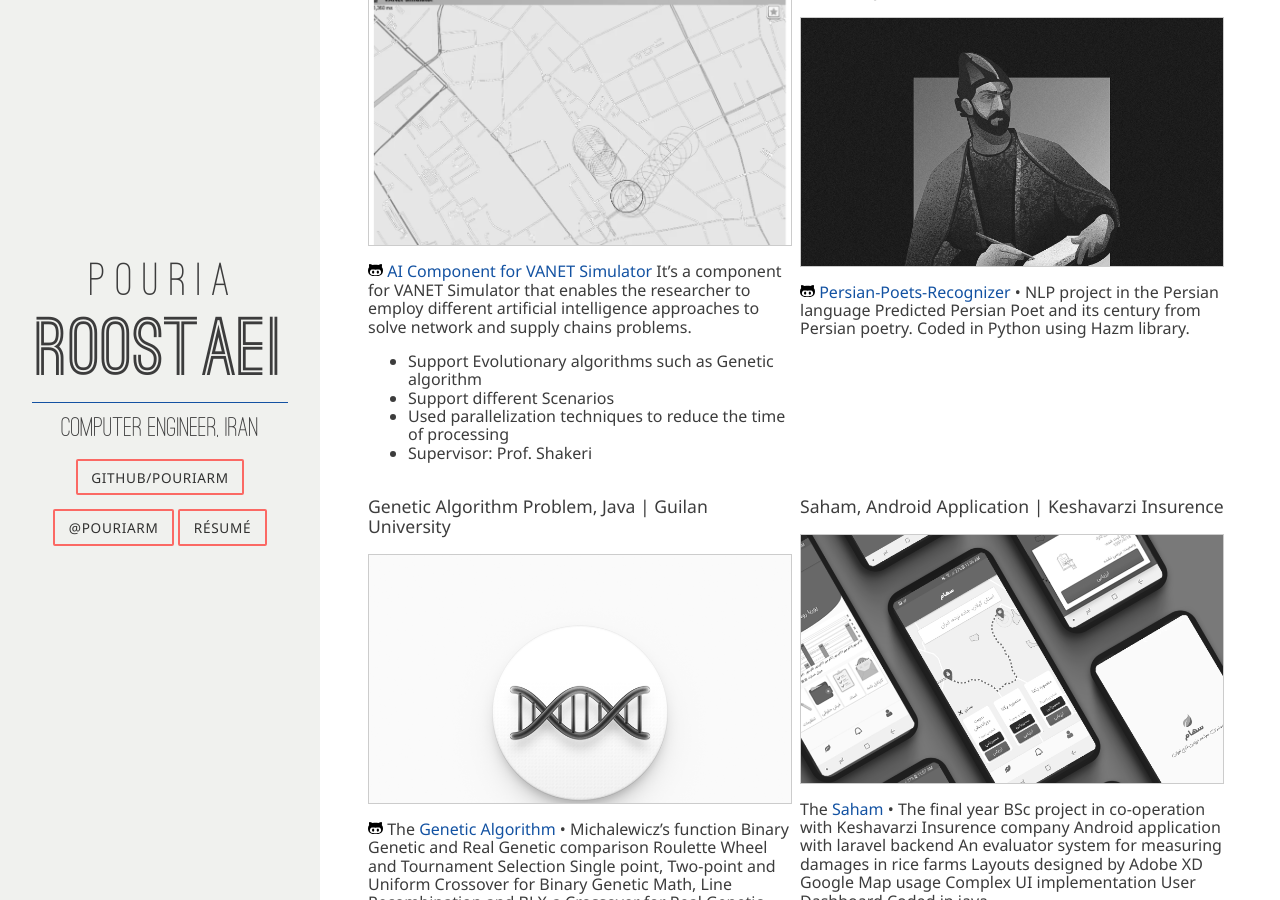
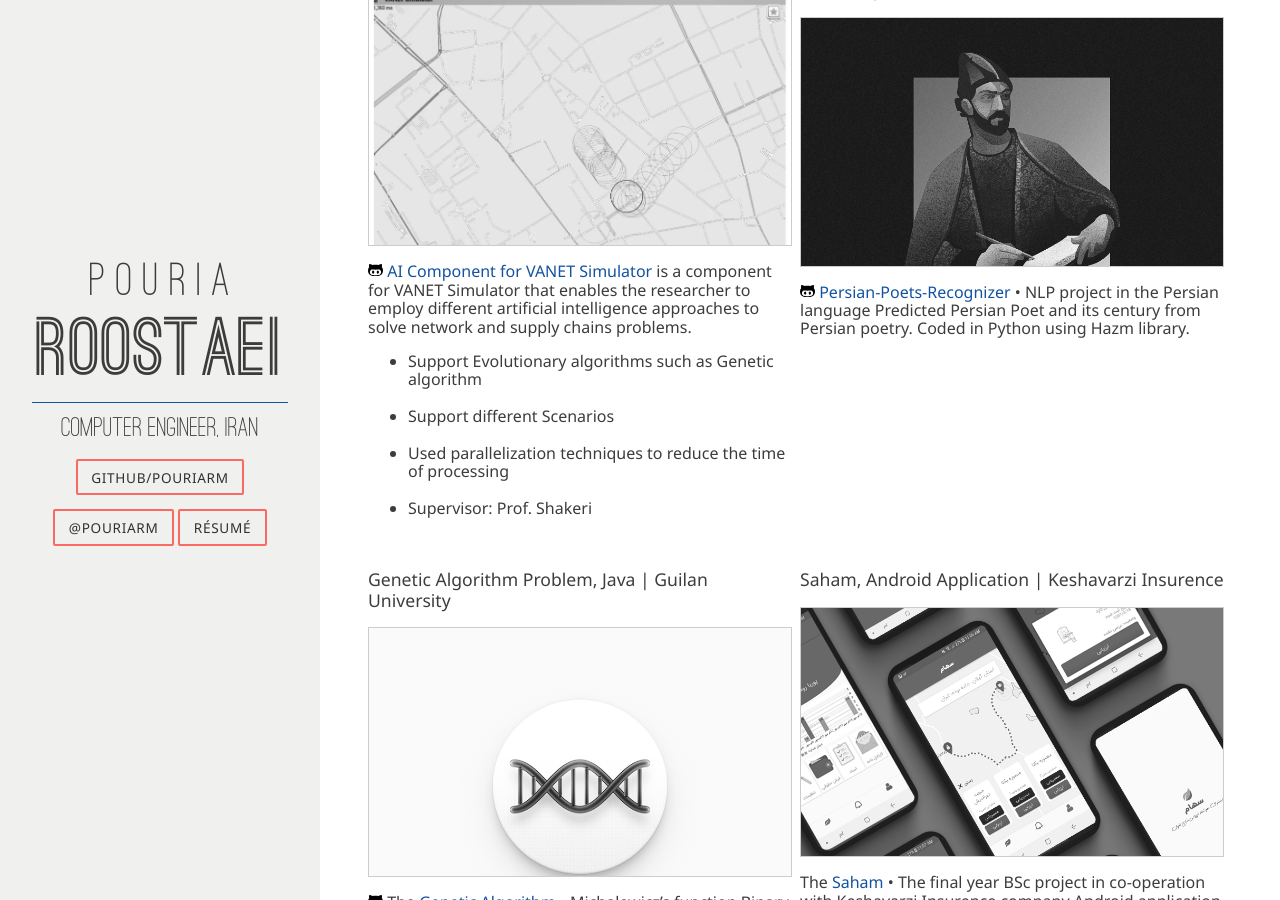
Before and after one commit to PouriaRm/PouriaRm.github.io, a Jekyll site: the page built from index.html, in a window 1280 px wide and 900 px high, scrolled down 620 px. Built offline with Jekyll 4.4.1, drawn with Linux system fonts in a browser that asks for light colours; nearby versions of some CDN libraries.

```diff
--- a/_data/projects.yml
+++ b/_data/projects.yml
@@ -5,13 +5,13 @@
   image: Humanitarian.png
   link: https://github.com/PouriaRm/AI-Component-for-VANET-Simulator
   about: |
-    <a href="https://github.com/PouriaRm/AI-Component-for-VANET-Simulator">AI Component for VANET Simulator</a> It’s a component for VANET Simulator that enables the researcher to employ different artificial intelligence approaches to solve network and supply chains problems.
+    <a href="https://github.com/PouriaRm/AI-Component-for-VANET-Simulator">AI Component for VANET Simulator</a> is a component for VANET Simulator that enables the researcher to employ different artificial intelligence approaches to solve network and supply chains problems.
     <br/>
     <ul>
-    <li>Support Evolutionary algorithms such  as Genetic algorithm</li>
-     <li>Support different Scenarios </li>
-     <li>Used parallelization techniques to reduce the time of processing </li>
-     <li>Supervisor: Prof. Shakeri </li>
+    <li>Support Evolutionary algorithms such  as Genetic algorithm</li><br/>
+    <li>Support different Scenarios </li><br/>
+    <li>Used parallelization techniques to reduce the time of processing </li><br/>
+    <li>Supervisor: Prof. Shakeri </li><br/>
     </ul>
 
 - name: Classification of Persian Poets, Python
```
